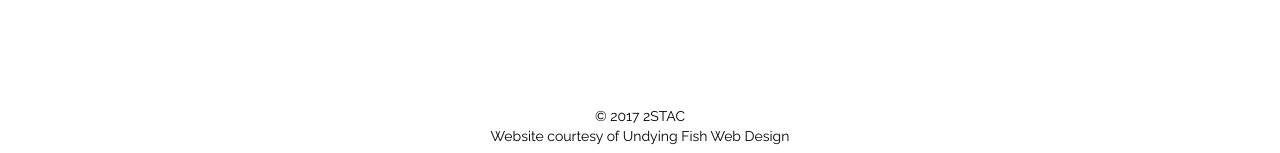
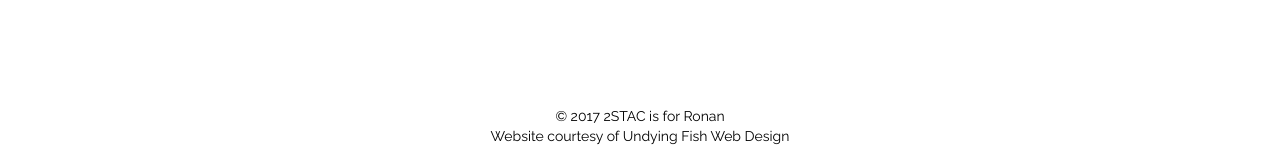
Before and after one commit to AlexK29/AlexK29.github.io, a Jekyll site: the page built from index.html, in a window 1280 px wide and 900 px high, scrolled down 2750 px. Shown: the part 744-897 px from the top of the window. Built offline with Jekyll 4.4.1, drawn with Linux system fonts in a browser that asks for light colours.

Commit message:
Update footer.html

```diff
--- a/_includes/footer.html
+++ b/_includes/footer.html
@@ -1,6 +1,6 @@
   <footer>
       <div class="col-xs-10 col-xs-offset-1 text-center">
-        <p>&copy; 2017 2STAC<br>Website courtesy of <a href="http://undyingfish.com" target="_blank" style="color:inherit;text-decoration:none;">Undying Fish Web Design</a></p>
+        <p>&copy; 2017 2STAC is for Ronan<br>Website courtesy of <a href="http://undyingfish.com" target="_blank" style="color:inherit;text-decoration:none;">Undying Fish Web Design</a></p>
       </div>
   </footer>
   <!-- jQuery (necessary for Bootstrap's JavaScript plugins) -->
```
